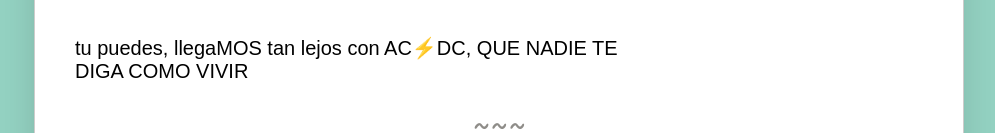
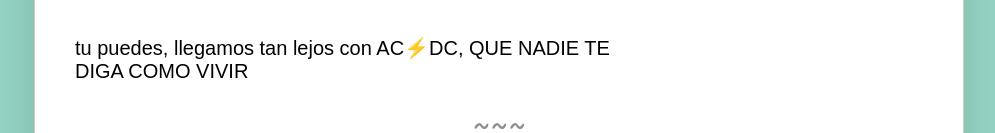
Before and after one commit to Jovany117/notitas, a plain HTML site: page index.html in a window 1280 px wide. Shown: the part 778-911 px from the top of the page, without its empty margins (141-1136 px from the left). Drawn offline with nearby package versions, Linux system fonts and the light colour scheme; a web font is replaced by a local one.

Commit message:
Update index.html

```diff
--- a/index.html
+++ b/index.html
@@ -45,7 +45,7 @@
                 <div class="paper shadow-small list-container-white padding-medium">
                     <div class="row flex-middle margin-bottom-small">
                         <div class="col-8">
-                            <h4 class="no-margin">📋 Mis Pendientes</h4> <h5>tu puedes, llegaMOS tan lejos con AC⚡DC, QUE NADIE TE DIGA COMO VIVIR</h5>
+                            <h4 class="no-margin">📋 Mis Pendientes</h4> <h5>tu puedes, llegamos tan lejos con AC⚡DC, QUE NADIE TE DIGA COMO VIVIR</h5>
                         </div>
                     </div>
 
```
